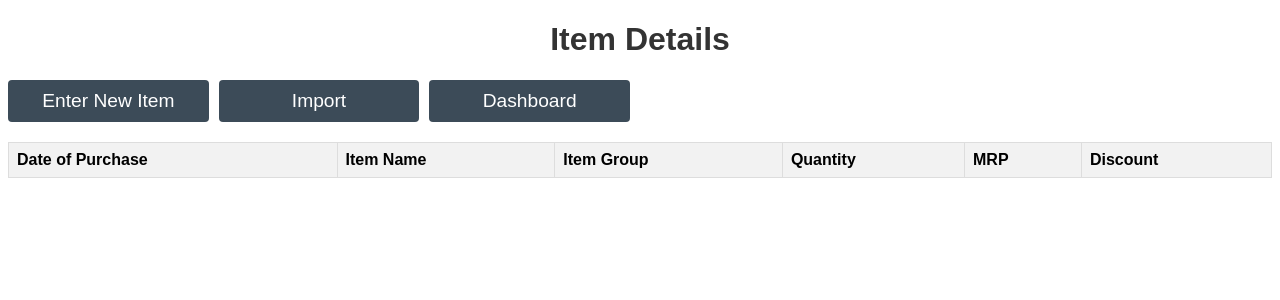
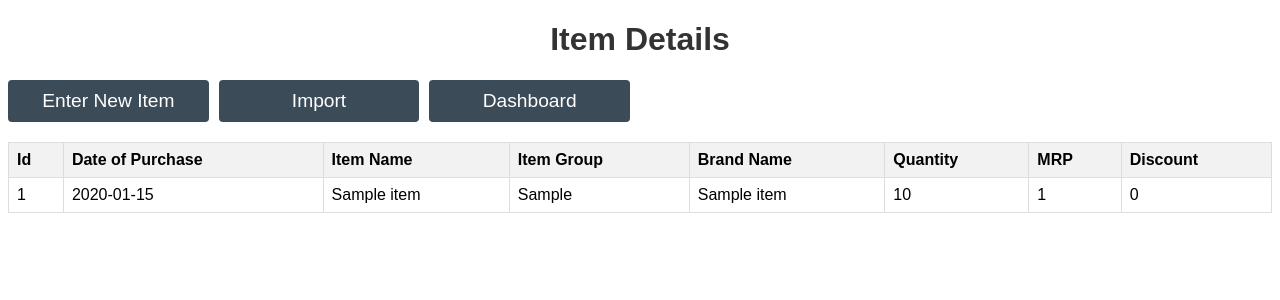
Before and after one commit to aditya2296/OMS, a Flask app: page /item_details in a window 1280 px wide. Shown: the top 300 px of the page. Run offline with Flask 3, Linux system fonts and the light colour scheme; tables that the repository leaves empty hold one stand-in row (values such as "Sample post"); lists and menus that the app fills with data are empty.

Commit message:
^Modifying item details

```diff
--- a/app.py
+++ b/app.py
@@ -1,10 +1,11 @@
 from flask import Flask, render_template, request, flash, redirect, url_for
-from validators import generate_secret_key, generate_customer_id
+from validators import generate_secret_key, generate_customer_id, generate_item_id
 import pandas as pd
-from models import Customer, db
+from models import Customer, Item, db
 
 app = Flask(__name__, template_folder="templates")
-app.config['SQLALCHEMY_DATABASE_URI'] = 'sqlite:///customer.db'  # Use your actual database URI
+app.config['SQLALCHEMY_DATABASE_URI'] = 'sqlite:///customer.db'
+app.config['SQLALCHEMY_DATABASE_URI'] = 'sqlite:///item.db'
 app.config['SQLALCHEMY_TRACK_MODIFICATIONS'] = False
 app.secret_key = generate_secret_key()
 valid_credentials = {'pmadmin': 'pass123'}
@@ -38,7 +39,8 @@ def dashboard():
 
 @app.route('/item_details')
 def item_details():
-    return render_template('item_details.html', item_details=item_detail)
+    items = Item.query.all()
+    return render_template('item_details.html', item_details=items)
 
 @app.route('/customer_details')
 def customer_details():
@@ -56,18 +58,13 @@ def save_new_item():
     newItemName = request.form.get('newItemName')
     newItemCompany = request.form.get('newItemCompany')
     newItemQuantity = request.form.get('newItemQuantity')
+    newItemBrandName = request.form.get('brandName')
     newItemPrice = request.form.get('newItemPrice')
     newItemDiscount = request.form.get('newItemDiscount')
 
-    new_item = {
-        'Date of Purchase': newItemDate,
-        'Item Name': newItemName,
-        'Company Name': newItemCompany,
-        'Quantity': int(newItemQuantity),
-        'Price': int(newItemPrice),
-        'Discount': int(newItemDiscount)
-    }
-    item_detail.append(new_item)
+    new_item = Item(id=generate_item_id(), purchase_date = newItemDate, item_name = newItemName, item_company = newItemCompany, brand_name = newItemBrandName, quantity = newItemQuantity, mrp = newItemPrice, discount = newItemDiscount)
+    db.session.add(new_item)
+    db.session.commit()
 
     return 'OK', 200
 @app.route('/insert_excel_page')
--- a/templates/customer_details.html
+++ b/templates/customer_details.html
@@ -63,7 +63,6 @@
             </div>
         </div>
     </div>
-        <!-- Table to display item details -->
         <table id="customerTable">
             <thead>
                 <tr>
--- a/templates/item_details.html
+++ b/templates/item_details.html
@@ -58,13 +58,14 @@
             <button onclick="returnDashboard()">Dashboard</button>
         </div>
 
-        <!-- Table to display item details -->
         <table id="itemTable">
             <thead>
                 <tr>
+                    <th>Id</th>
                     <th>Date of Purchase</th>
                     <th>Item Name</th>
                     <th>Item Group</th>
+                    <th>Brand Name</th>
                     <th>Quantity</th>
                     <th>MRP</th>
                     <th>Discount</th>
@@ -73,12 +74,14 @@
             <tbody>
                 {% for item in item_details %}
                 <tr>
-                    <td>{{ item['Date of Purchase'] }}</td>
-                    <td>{{ item['Item Name'] }}</td>
-                    <td>{{ item['Company Name'] }}</td>
-                    <td>{{ item['Quantity'] }}</td>
-                    <td>{{ item['Price'] }}</td>
-                    <td>{{ item['Discount'] }}</td>
+                    <td>{{ item.id }}</td>
+                    <td>{{ item.purchase_date }}</td>
+                    <td>{{ item.item_name }}</td>
+                    <td>{{ item.item_company }}</td>
+                    <td>{{ item.brand_name }}</td>
+                    <td>{{ item.quantity }}</td>
+                    <td>{{ item.mrp }}</td>
+                    <td>{{ item.discount }}</td>
                 </tr>
                 {% endfor %}
             </tbody>
```
Also changed, not shown: models.py (+10 -2 lines), static/dashboard_styles.css (+5 -7 lines), templates/new_customer.html (+0 -7 lines), templates/new_item.html (+7 -3 lines), validators.py (+11 -1 lines), instance/item.db (added).
